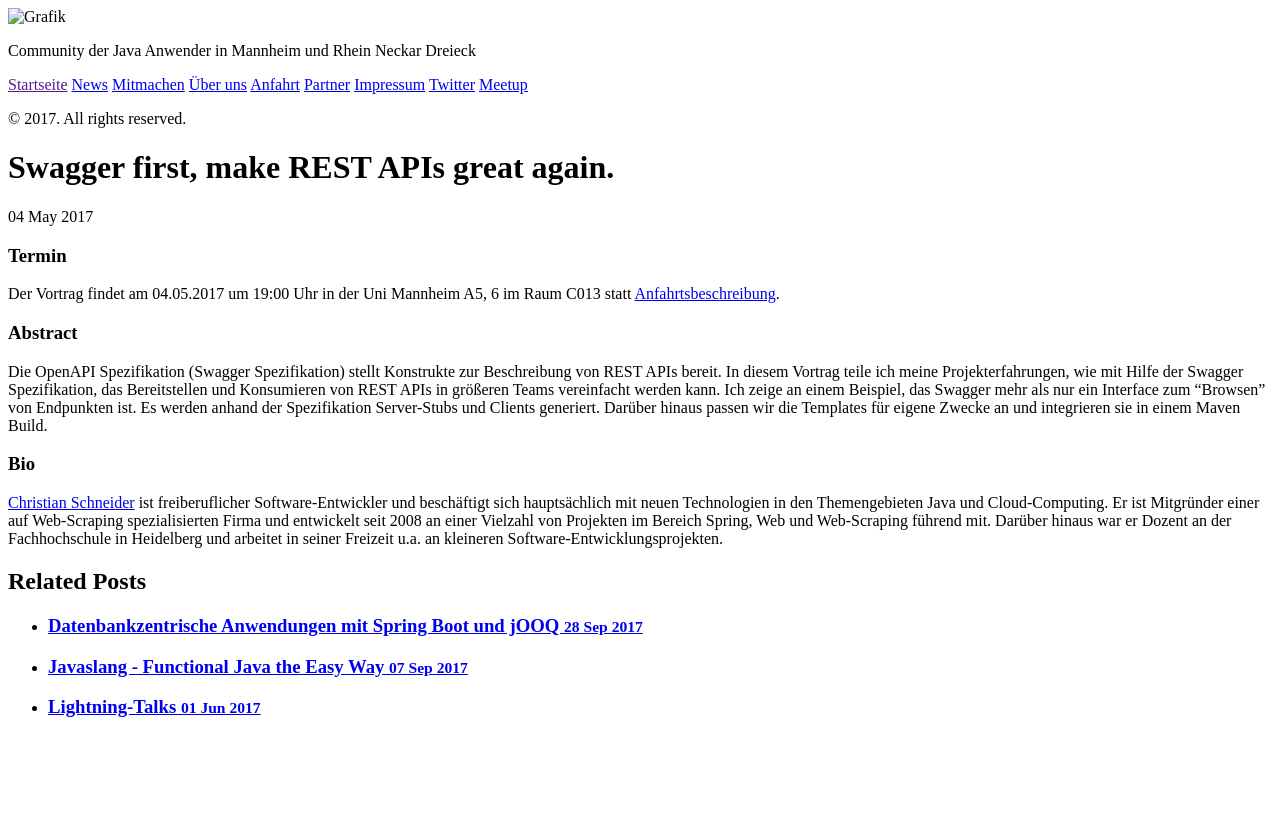
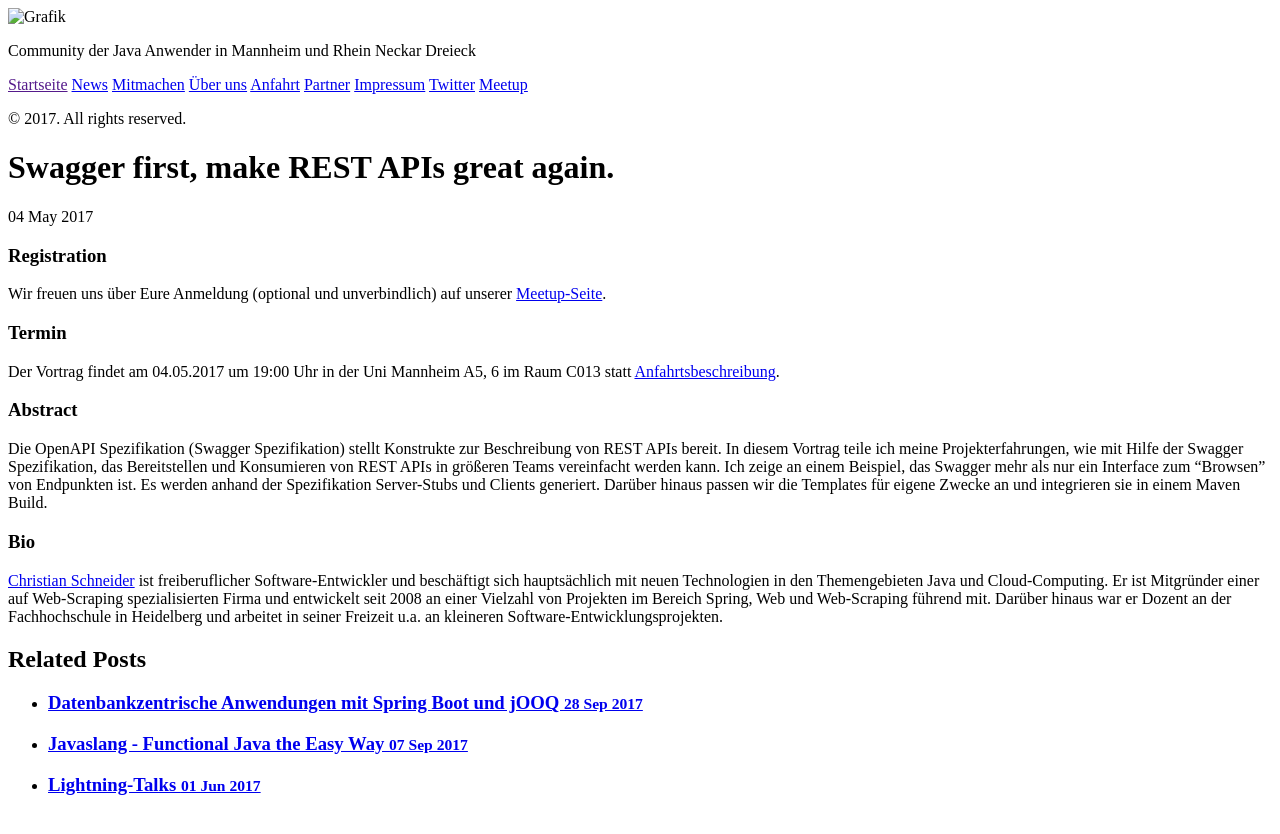
Before and after one commit to majug/majug.github.io, a Jekyll site: the page built from _posts/2017-05-04-swagger-specification.md, in a window 1280 px wide. Shown: the top 834 px of the page. Built offline with Jekyll 4.4.1, drawn with Linux system fonts in a browser that asks for light colours.

Commit message:
Add Meetup page to swagger talk.

```diff
--- a/_posts/2017-05-04-swagger-specification.md
+++ b/_posts/2017-05-04-swagger-specification.md
@@ -4,6 +4,10 @@
 speaker: 'Christian Schneider'
 state: startpage
 ---
+
+### Registration
+
+Wir freuen uns über Eure Anmeldung (optional und unverbindlich) auf unserer [Meetup-Seite](https://www.meetup.com/mannheim-java-usergroup/events/239185867/).
 
 ### Termin
 
```
